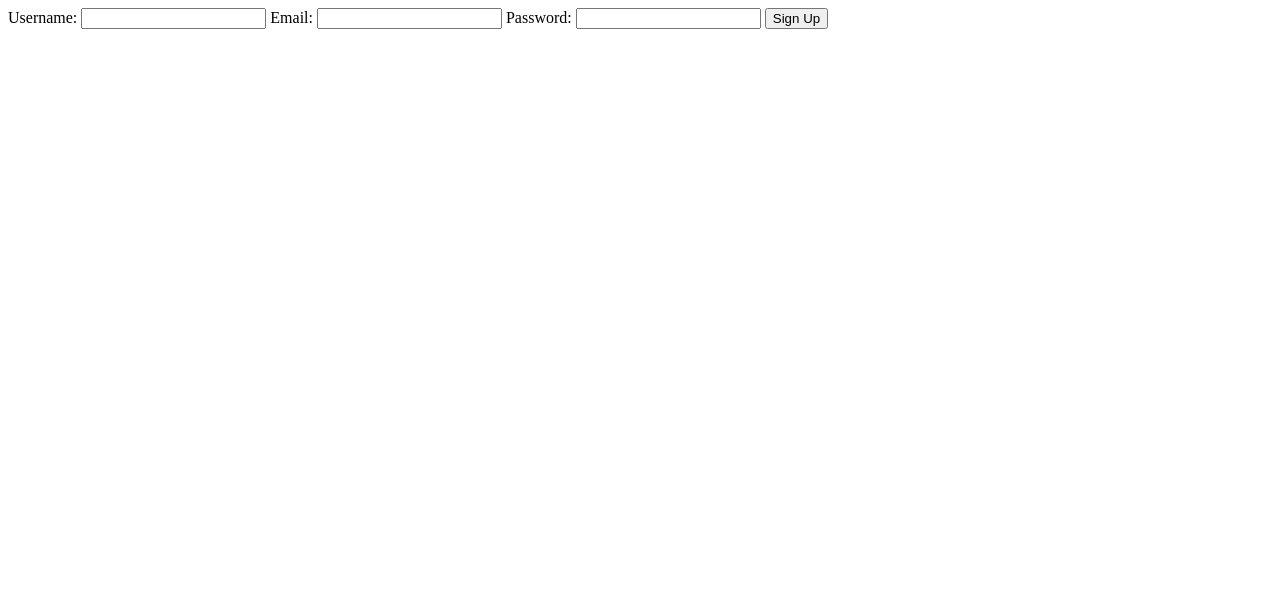
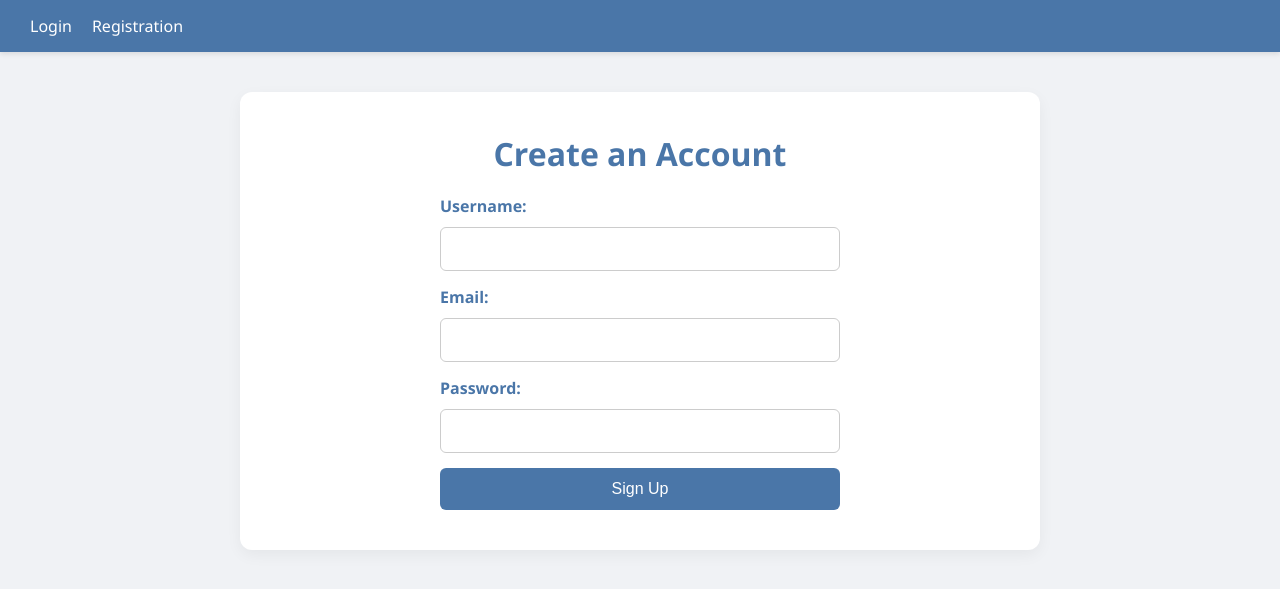
Before and after one commit to zhaynegg/URL-shortener, a Django app: page /register/ in a window 1280 px wide. Shown: the top 589 px of the page. Run offline with Django 4.2, Linux system fonts and the light colour scheme.

Commit message:
login and registration forms

```diff
--- a/api/templates/api/base.html
+++ b/api/templates/api/base.html
@@ -150,14 +150,54 @@
                 font-size: 1.2em;
                 color: #333;
             }
+            input[type="text"],
+            input[type="email"],
+            input[type="password"] {
+                width: 100%;
+                padding: 12px 15px;
+                border: 1px solid #ccc;
+                border-radius: 6px;
+                font-size: 16px;
+                outline: none;
+                transition: border-color 0.3s;
+            }
+
+            input[type="text"]:focus,
+            input[type="email"]:focus,
+            input[type="password"]:focus {
+                border-color: #4a76a8;
+                box-shadow: 0 0 0 2px rgba(74, 118, 168, 0.2);
+            }
+
+            .auth-form {
+                display: flex;
+                flex-direction: column;
+                gap: 15px;
+                max-width: 400px;
+                margin: 0 auto;
+            }
+
+            .auth-form label {
+                font-weight: 600;
+                color: #4a76a8;
+                margin-bottom: -5px;
+            }
+
+            .text-center {
+                text-align: center;
+            }
         </style>
     </head>
     <body>
         <nav>
-            <a href="{% url 'api:index' %}">Home</a>
-            <a href="{% url 'api:analytics' %}">Analytics</a>
-            <a href="{% url 'api:logout' %}">Logout</a>
-
+            {% if request.session.supabase_access_token %}
+                <a href="{% url 'api:index' %}">Home</a>
+                <a href="{% url 'api:analytics' %}">Analytics</a>
+                <a href="{% url 'api:logout' %}">Logout</a>
+            {% else %}
+                <a href="{% url 'api:login' %}">Login</a>
+                <a href="{% url 'api:register' %}">Registration</a>
+            {% endif %}
         </nav>
 
         <div class ="container">
--- a/api/templates/api/register.html
+++ b/api/templates/api/register.html
@@ -1,13 +1,21 @@
-<form method="POST" action="{% url 'api:register' %}">
-  {% csrf_token %}
-  <label>Username:</label>
-  <input type="text" name="username" required>
+{% extends "api/base.html" %}
+{% block content %}
+    <div class="text-center">
+        <h1>Create an Account</h1>
+    </div>
 
-  <label>Email:</label>
-  <input type="email" name="email" required>
+    <form class="auth-form" method="POST" action="{% url 'api:register' %}">
+        {% csrf_token %}
 
-  <label>Password:</label>
-  <input type="password" name="password" required>
+        <label for="username">Username:</label>
+        <input type="text" name="username" id="username" required>
 
-  <button type="submit">Sign Up</button>
-</form>
+        <label for="email">Email:</label>
+        <input type="email" name="email" id="email" required>
+
+        <label for="password">Password:</label>
+        <input type="password" name="password" id="password" required>
+
+        <button type="submit">Sign Up</button>
+    </form>
+{% endblock %}
```
Also changed, not shown: api/templates/api/login.html (+18 -8 lines), db.sqlite3.
